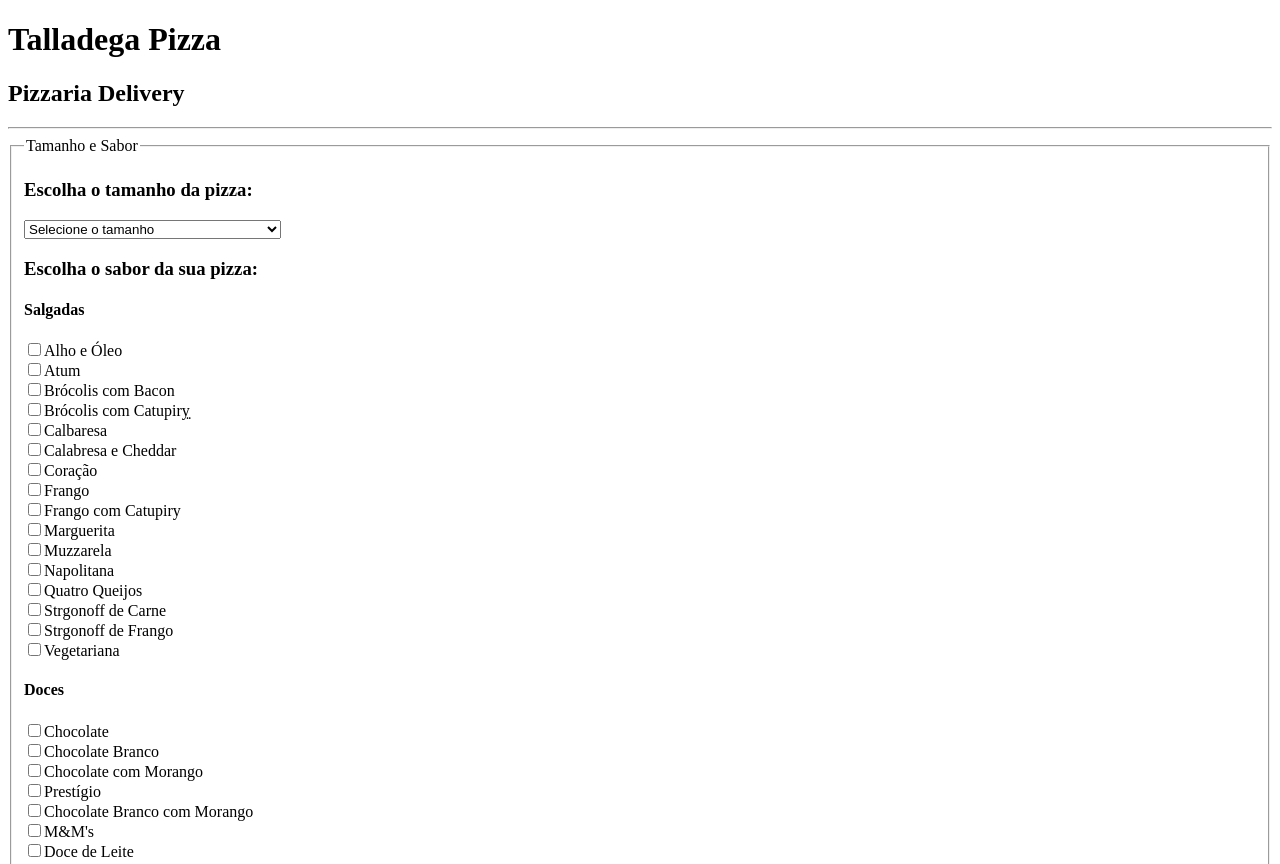
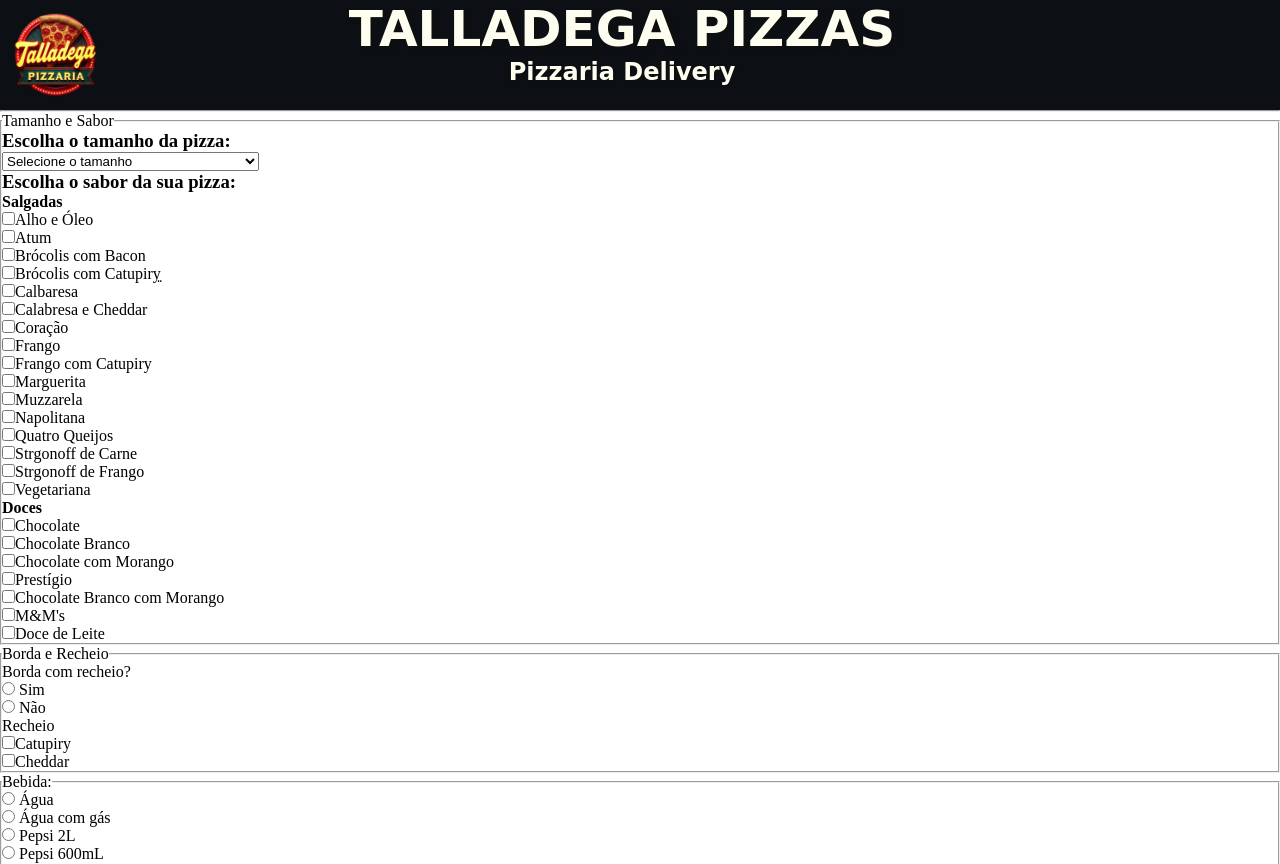
Before and after one commit to walescko/talladegapizzas, a plain HTML site: page index.html in a window 1280 px wide. Shown: the top 864 px of the page. Drawn offline with Linux system fonts and the light colour scheme.

Commit message:
header talladega pizzas

```diff
--- /dev/null
+++ b/css/styles.css
@@ -0,0 +1,39 @@
+*{
+    margin: 0;
+    padding: 0;
+    box-sizing: border-box;
+}
+
+html {
+    scroll-behavior: smooth;
+}
+
+.header-container{
+    background-color: #0c1015;
+    display: flex;
+    height: 110px;
+    width: auto;
+    box-sizing: border-box;
+    text-align: center;
+}
+
+.header-main{
+    box-sizing: border-box;
+    text-align: center;
+    font-family: "Tilt Neon", cursive;
+    width: 80%;
+
+}
+.header-title{
+    text-transform: uppercase;
+    color: #fefef0;
+    font-size: 50px;
+    text-shadow: #0f0f0f 4px 3px 3px;
+
+}
+.header-subtitle{
+    color: #fefef0;
+    font-size: 16px;
+    text-shadow: #0f0f0f 1px 1px 1px;
+
+}
--- a/index.html
+++ b/index.html
@@ -2,13 +2,21 @@
 <html lang="pt-br">
 <head>
     <meta charset="UTF-8">
+    <link href="css/styles.css" rel="stylesheet">
     <title>Talladega Pizzas</title>
 </head>
 <body>
-    <header class="header">
-        <h1>Talladega Pizza</h1>
-        <h2>Pizzaria Delivery</h2>
+
+    <header class="header-container">
+        <img src="img/logo001trans.png">
+        <div class="header-main">
+            <h1 class="header-title">Talladega Pizzas</h1>
+            <div class="header-subtitle">
+                <h2>Pizzaria Delivery</h2>
+            </div>
+        </div>
     </header>
+
     <main class="main">
         <hr>
         <form class="menu" id="pedido" method="post">
@@ -19,9 +27,9 @@
                     <option value="">Selecione o tamanho</option>
                     <option value="broto">Martinsville - 1 sabor - 4 fatias (12cm)</option>
                     <option value="pequena">Dover - 2 sabor - 6 fatias (20cm)</option>
-                    <option value="media">Darlington - 3 sabores - 8 fatias (30cm)</option>
-                    <option value="grande">Charlotte - 3 sabores - 12 fatias (35cm) </option>
-                    <option value="grande">Daytona - 4 sabores - 16 fatias (40cm) </option>
+                    <option value="media">Darlington - 3 sabores - 9 fatias (30cm)</option>
+                    <option value="grande">Charlotte - 4 sabores - 12 fatias (35cm) </option>
+                    <option value="grande">Daytona - 4 sabores - 15 fatias (40cm) </option>
                     <option value="familia">Talladega - 5 sabores - 20 fatias (45cm)</option>
                 </select>
 
```
Also changed, not shown: img/logo001trans.png (added).
